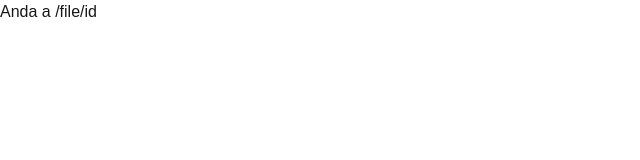
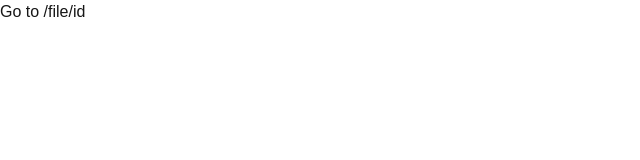
Before and after one commit to Fabrisdev/drv3-mod-creator, a Next.js app: page / in a window 1280 px wide. Shown: the top 160 px of the page, without its empty margins (0-640 px from the left). Built offline with nearby package versions, Linux system fonts and the light colour scheme.

Commit message:
changed message to english as its the main language

```diff
--- a/src/app/page.tsx
+++ b/src/app/page.tsx
@@ -1,3 +1,3 @@
 export default function Home() {
-	return <p>Anda a /file/id</p>;
+	return <p>Go to /file/id</p>;
 }
```
